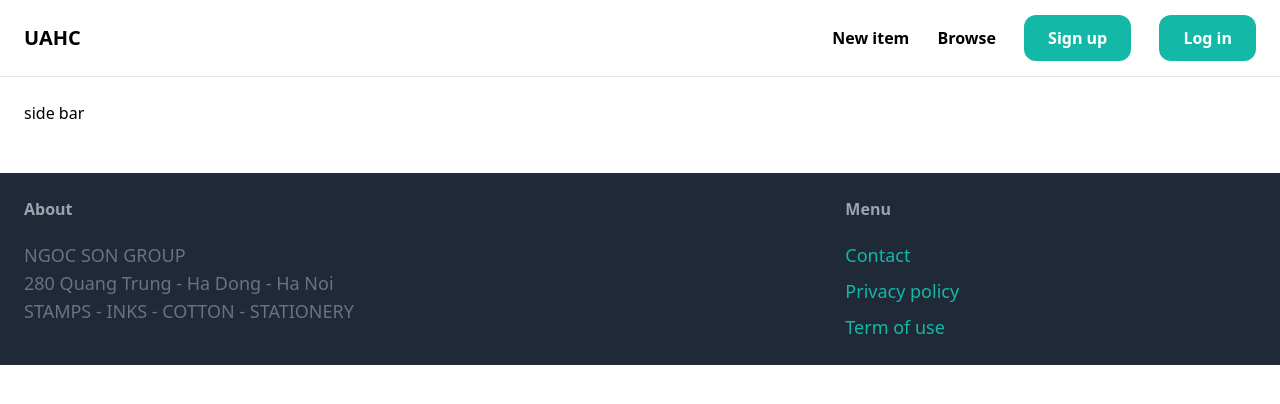
After one commit to albertnguyen97/UAHCstore, a Django app: page /items/ in a window 1280 px wide. The commit adds this page. Shown: the top 404 px of the page. Run offline with Django 4.2, Linux system fonts and the light colour scheme; some libraries are stand-ins or nearby versions.

```diff
--- a/core/templates/core/base.html
+++ b/core/templates/core/base.html
@@ -11,7 +11,7 @@
     <a href="/" class="text-xl font-semibold">UAHC</a>
         <div class="space-x-6">
             <a href="{% url 'item:new' %}" class="text-g font-semibold hover:text-gray-500">New item</a>
-            <a href="#" class="text-g font-semibold hover:text-gray-500">Hot items</a>
+            <a href="{% url 'item:items' %}" class="text-g font-semibold hover:text-gray-500">Browse</a>
 
             {% if request.user.is_authenticated %}
                 <a href="#" class="px-6 py-3 text-g font-semibold bg-teal-500 text-white rounded-xl hover:bg-gray-700">Inbox</a>
--- /dev/null
+++ b/item/templates/item/items.html
@@ -0,0 +1,14 @@
+{% extends 'core/base.html' %}
+{% block title %}
+    Items
+{% endblock %}
+{% block content %}
+    <div class="pb-6 grid grid-cols-4 gap-4">
+        <div class="col-span-1">
+            side bar
+        </div>
+        <div class="col-span-3">
+
+        </div>
+    </div>
+{% endblock %}
--- a/item/urls.py
+++ b/item/urls.py
@@ -4,6 +4,7 @@ from . import views
 app_name = 'item'
 
 urlpatterns = [
+    path('', views.items, name='items'),
     path('new/', views.new, name='new'),
     path('<int:pk>/', views.detail, name='detail'),
     path('<int:pk>/delete/', views.delete, name='delete'),
--- a/item/views.py
+++ b/item/views.py
@@ -7,7 +7,9 @@ from django.shortcuts import render, redirect
 
 # Create your views here.
 
-
+def items(request):
+    items = Item.objects.filter(is_sold=False)
+    return render(request, 'item/items.html')
 def detail(request, pk):
     item = get_object_or_404(Item, pk=pk)
     related_items = Item.objects.filter(category=item.category, is_sold=False).exclude(pk=pk)[0:3]
```
